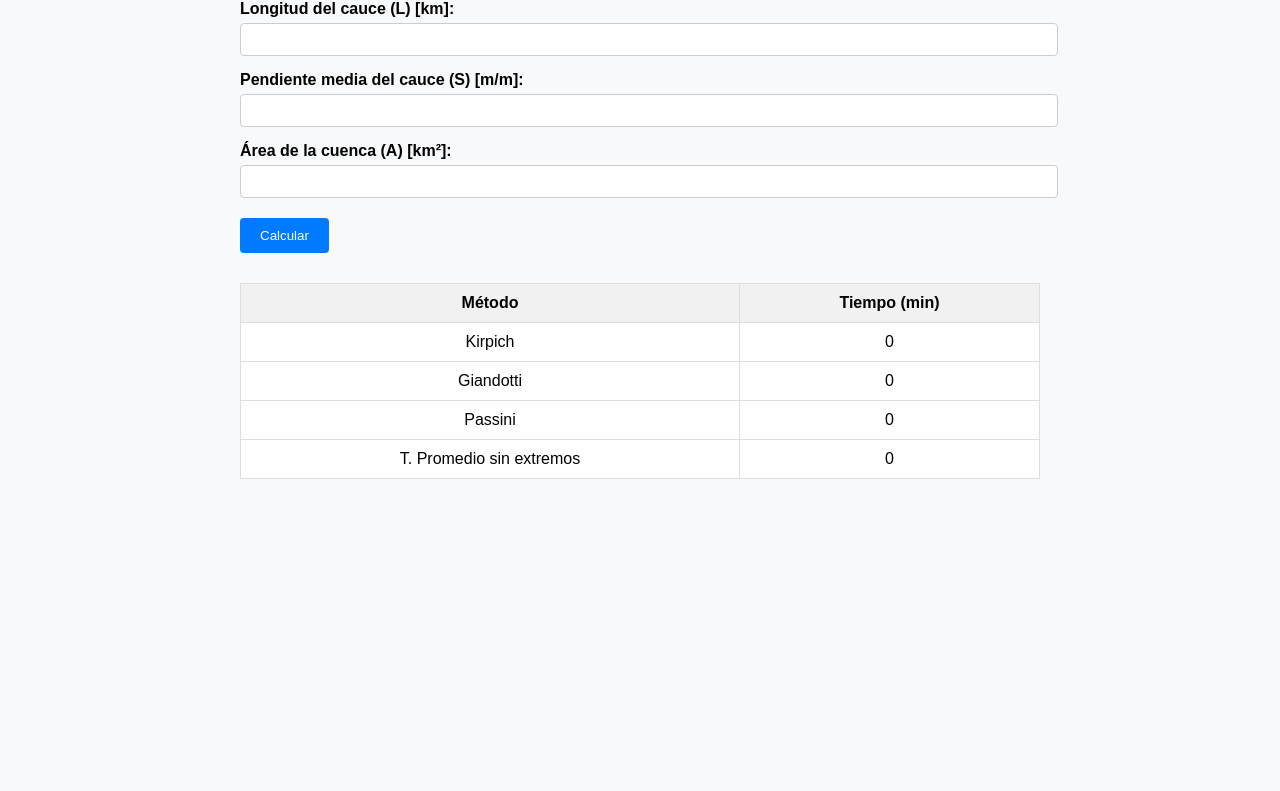
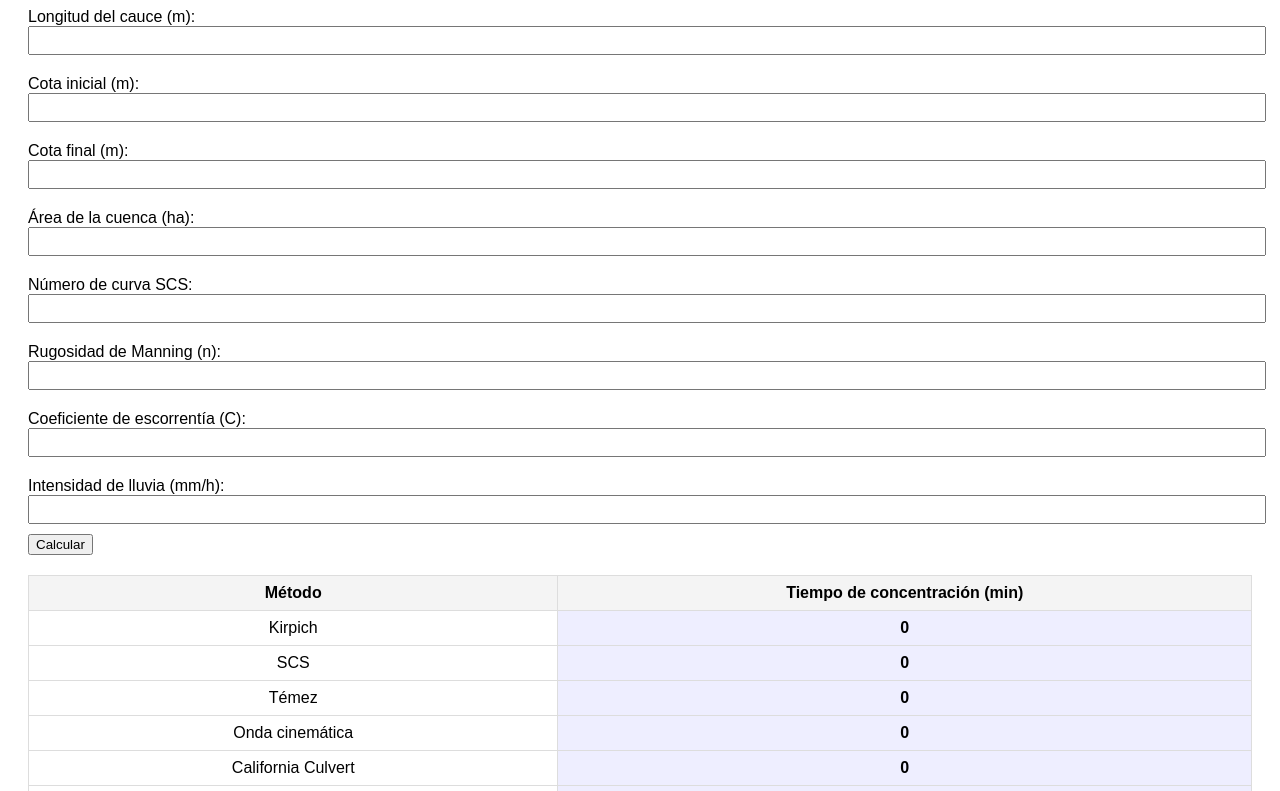
Before and after one commit to julilopardo/timepo_concentr, a plain HTML site: page index.html in a window 1280 px wide. Shown: the part 100-891 px from the top of the page. Before the commit the page ends 800 px from the top, so only its background shows below. Drawn offline with Linux system fonts and the light colour scheme.

Commit message:
Add files via upload

```diff
--- a/index.html
+++ b/index.html
@@ -2,123 +2,94 @@
 <html lang="es">
 <head>
   <meta charset="UTF-8">
+  <meta name="viewport" content="width=device-width, initial-scale=1.0">
   <title>Calculadora de Tiempos de Concentración</title>
   <style>
-    body {
-      font-family: Arial, sans-serif;
-      max-width: 800px;
-      margin: auto;
-      padding: 20px;
-      background-color: #f8f9fa;
-    }
-    h1 {
-      text-align: center;
-      color: #333;
-    }
-    label {
-      display: block;
-      margin-top: 15px;
-      font-weight: bold;
-    }
-    input[type="number"] {
-      width: 100%;
-      padding: 8px;
-      margin-top: 5px;
-      border: 1px solid #ccc;
-      border-radius: 4px;
-    }
-    button {
-      margin-top: 20px;
-      padding: 10px 20px;
-      background-color: #007bff;
-      color: #fff;
-      border: none;
-      border-radius: 4px;
-      cursor: pointer;
-    }
-    button:hover {
-      background-color: #0056b3;
-    }
-    table {
-      width: 100%;
-      border-collapse: collapse;
-      margin-top: 30px;
-      background-color: #fff;
-    }
-    th, td {
-      border: 1px solid #ddd;
-      padding: 10px;
-      text-align: center;
-    }
-    th {
-      background-color: #f1f1f1;
-    }
+    body { font-family: Arial, sans-serif; padding: 20px; }
+    label { display: block; margin-top: 10px; }
+    input { width: 100%; padding: 5px; margin-bottom: 10px; }
+    table { width: 100%; border-collapse: collapse; margin-top: 20px; }
+    th, td { border: 1px solid #ddd; padding: 8px; text-align: center; }
+    th { background-color: #f4f4f4; }
+    .result { font-weight: bold; background-color: #eef; }
   </style>
 </head>
 <body>
-  <h1>Calculadora de Tiempos de Concentración</h1>
-  <form id="formulario">
-    <label for="l">Longitud del cauce (L) [km]:</label>
-    <input type="number" id="l" step="0.01" min="0" required>
+  <h1>Calculadora de Tiempo de Concentración</h1>
 
-    <label for="s">Pendiente media del cauce (S) [m/m]:</label>
-    <input type="number" id="s" step="0.0001" min="0" required>
+  <label>Longitud del cauce (m): <input type="number" id="longitud" step="any"></label>
+  <label>Cota inicial (m): <input type="number" id="cota_inicial" step="any"></label>
+  <label>Cota final (m): <input type="number" id="cota_final" step="any"></label>
+  <label>Área de la cuenca (ha): <input type="number" id="area" step="any"></label>
+  <label>Número de curva SCS: <input type="number" id="cn" step="any"></label>
+  <label>Rugosidad de Manning (n): <input type="number" id="manning" step="any"></label>
+  <label>Coeficiente de escorrentía (C): <input type="number" id="coeficiente" step="any"></label>
+  <label>Intensidad de lluvia (mm/h): <input type="number" id="intensidad" step="any"></label>
 
-    <label for="a">Área de la cuenca (A) [km²]:</label>
-    <input type="number" id="a" step="0.01" min="0" required>
-
-    <button type="button" onclick="calcular()">Calcular</button>
-  </form>
+  <button onclick="calcularTc()">Calcular</button>
 
   <table>
     <thead>
       <tr>
         <th>Método</th>
-        <th>Tiempo (min)</th>
+        <th>Tiempo de concentración (min)</th>
       </tr>
     </thead>
-    <tbody id="resultados">
-      <tr><td>Kirpich</td><td id="kirpich">0</td></tr>
-      <tr><td>Giandotti</td><td id="giandotti">0</td></tr>
-      <tr><td>Passini</td><td id="passini">0</td></tr>
-      <tr><td>T. Promedio sin extremos</td><td id="promedio">0</td></tr>
+    <tbody id="tablaResultados">
+      <tr><td>Kirpich</td><td class="result" id="kirpich">0</td></tr>
+      <tr><td>SCS</td><td class="result" id="scs">0</td></tr>
+      <tr><td>Témez</td><td class="result" id="temez">0</td></tr>
+      <tr><td>Onda cinemática</td><td class="result" id="onda">0</td></tr>
+      <tr><td>California Culvert</td><td class="result" id="california">0</td></tr>
+      <tr><td>FAA</td><td class="result" id="faa">0</td></tr>
+      <tr><td><strong>Promedio sin extremos</strong></td><td class="result" id="promedio">0</td></tr>
     </tbody>
   </table>
 
-  <script>
-    function calcular() {
-      const L = parseFloat(document.getElementById('l').value);
-      const S = parseFloat(document.getElementById('s').value);
-      const A = parseFloat(document.getElementById('a').value);
+<script>
+function calcularTc() {
+  let L = parseFloat(document.getElementById("longitud").value);
+  let Hi = parseFloat(document.getElementById("cota_inicial").value);
+  let Hf = parseFloat(document.getElementById("cota_final").value);
+  let A = parseFloat(document.getElementById("area").value);
+  let CN = parseFloat(document.getElementById("cn").value);
+  let n = parseFloat(document.getElementById("manning").value);
+  let C = parseFloat(document.getElementById("coeficiente").value);
+  let I = parseFloat(document.getElementById("intensidad").value);
 
-      if (isNaN(L) || isNaN(S) || isNaN(A) || S <= 0 || L <= 0 || A <= 0) {
-        alert("Por favor, ingrese valores válidos y mayores a cero en todos los campos.");
-        return;
-      }
+  let S = (Hi - Hf) / L;
+  let resultados = [];
 
-      // Métodos de cálculo
-      const tKirpich = 0.0195 * Math.pow(L * 1000, 0.77) * Math.pow(S, -0.385) / 60;
-      const tGiandotti = (4 * Math.sqrt(A) + 1.5 * L) / (0.8 * Math.sqrt(S)) * 60;
-      const tPassini = 1.67 * Math.pow(L, 0.467) / Math.pow(S, 0.235);
+  let kirpich = 0.0195 * Math.pow(L, 0.77) * Math.pow(S, -0.385);
+  resultados.push(kirpich);
+  document.getElementById("kirpich").textContent = kirpich.toFixed(2);
 
-      const resultados = [tKirpich, tGiandotti, tPassini];
-      const promedio = promedioSinExtremos(resultados);
+  let scs = (Math.pow(L, 0.8) * Math.pow((1000 / CN - 10), 0.7)) / (1900 * Math.pow(S, 0.5));
+  resultados.push(scs);
+  document.getElementById("scs").textContent = scs.toFixed(2);
 
-      document.getElementById("kirpich").innerText = tKirpich.toFixed(2);
-      document.getElementById("giandotti").innerText = tGiandotti.toFixed(2);
-      document.getElementById("passini").innerText = tPassini.toFixed(2);
-      document.getElementById("promedio").innerText = promedio.toFixed(2);
-    }
+  let temez = 0.3 * (L / Math.sqrt(Hi - Hf));
+  resultados.push(temez);
+  document.getElementById("temez").textContent = temez.toFixed(2);
 
-    function promedioSinExtremos(arr) {
-      const copia = [...arr].sort((a, b) => a - b);
-      if (copia.length > 2) {
-        copia.shift(); // eliminar menor
-        copia.pop();   // eliminar mayor
-      }
-      const suma = copia.reduce((a, b) => a + b, 0);
-      return suma / copia.length;
-    }
-  </script>
+  let onda = 6.9 * Math.pow((n * L / (Math.sqrt(S) * Math.pow(A, 0.1))), 0.6);
+  resultados.push(onda);
+  document.getElementById("onda").textContent = onda.toFixed(2);
+
+  let california = 0.94 * Math.pow((L * L / A), 0.33);
+  resultados.push(california);
+  document.getElementById("california").textContent = california.toFixed(2);
+
+  let faa = 1.8 * Math.pow((1.1 - C), -0.5) * Math.pow((L / Math.sqrt(Hi - Hf)), 0.5);
+  resultados.push(faa);
+  document.getElementById("faa").textContent = faa.toFixed(2);
+
+  // Promedio sin extremos
+  let ordenados = resultados.slice().sort((a, b) => a - b);
+  let promedio = ordenados.slice(1, -1).reduce((a, b) => a + b, 0) / 4;
+  document.getElementById("promedio").textContent = promedio.toFixed(2);
+}
+</script>
+
 </body>
 </html>
```
